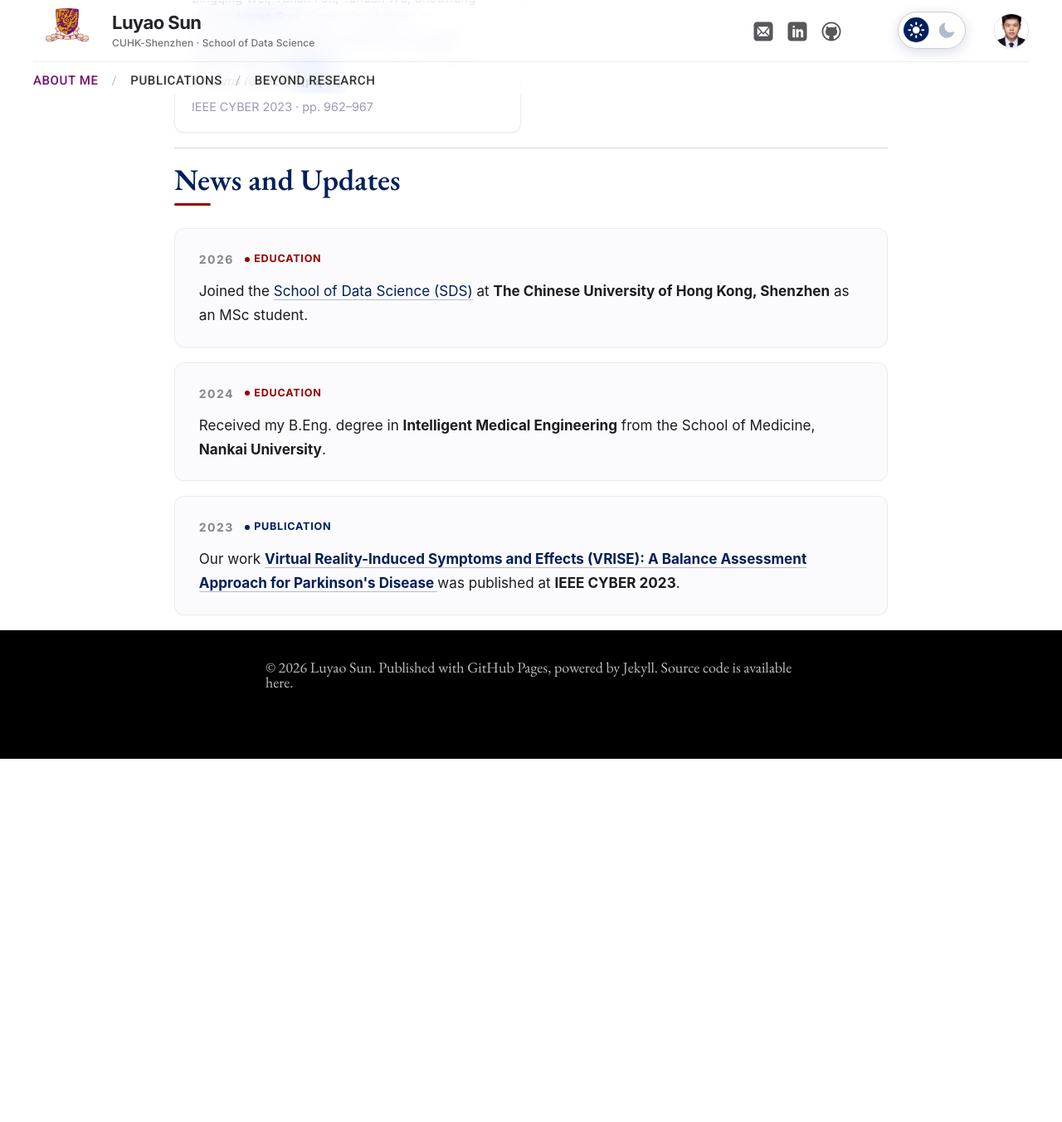
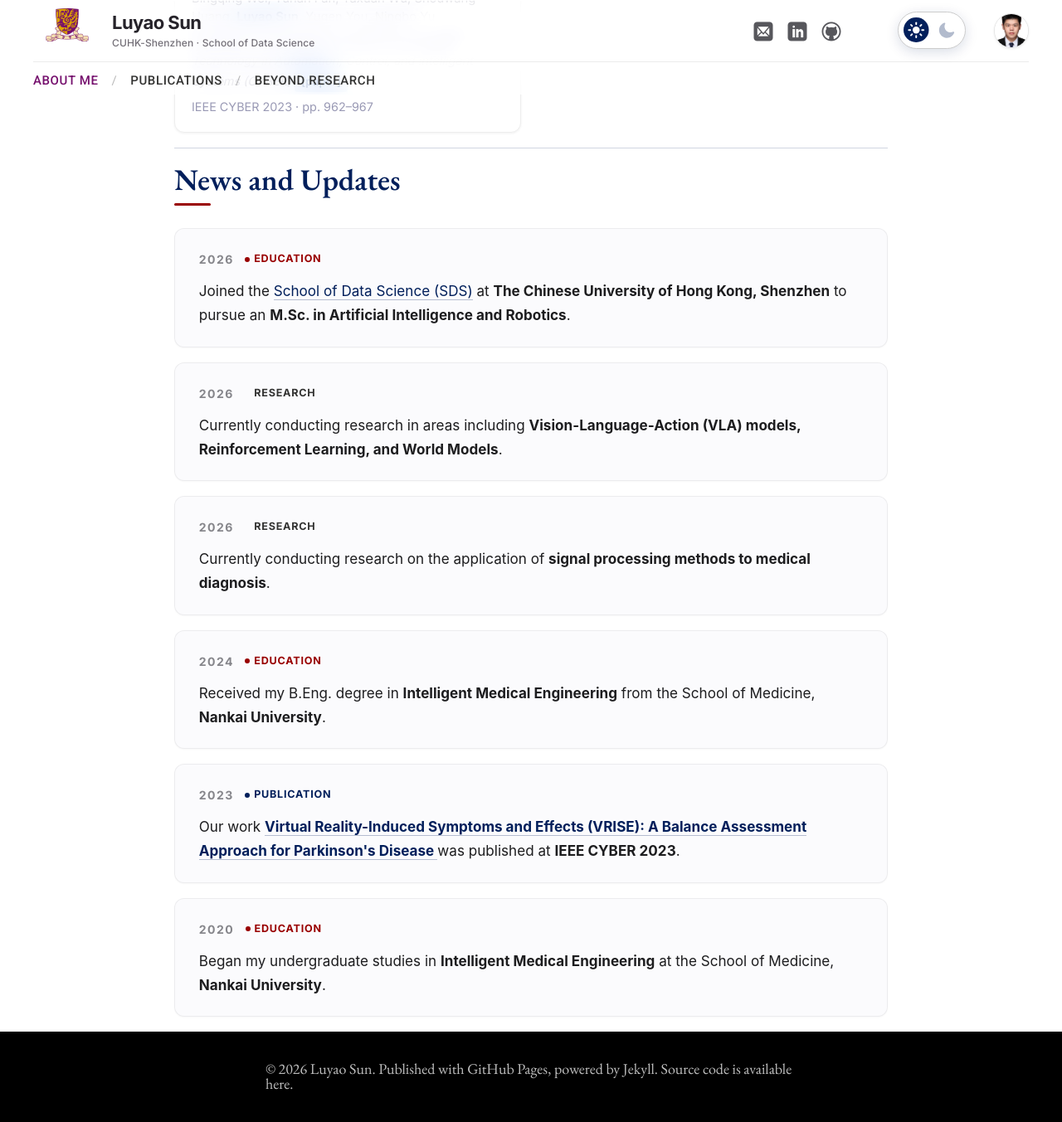
Before and after one commit to Luyao-Leo-Sun/Luyao-Leo-Sun.github.io, a Jekyll site: the page built from index.md, in a window 1280 px wide and 1400 px high, scrolled down 1891 px. Shown: the top 1353 px of the window at 83% size. Built offline with Jekyll 4.4.1, drawn with Linux system fonts in a browser that asks for light colours; nearby versions of some CDN libraries; a style sheet for code colours, icons or effects is not loaded; before the commit the page ends 2806 px from its top, so only the background shows below that.

Commit message:
Update personal information and research details

```diff
--- a/index.md
+++ b/index.md
@@ -260,7 +260,30 @@ If you are interested in my research or potential collaborations, feel free to r
       Joined the <a href="https://sds.cuhk.edu.cn/" target="_blank">
       School of Data Science (SDS)</a> at
       <strong>The Chinese University of Hong Kong, Shenzhen</strong>
-      as an MSc student.
+      to pursue an <strong>M.Sc. in Artificial Intelligence and Robotics</strong>.
+    </p>
+  </div>
+
+  <div class="news-card news-card--research">
+    <div class="news-meta">
+      <span class="news-date">2026</span>
+      <span class="news-tag news-tag--research">Research</span>
+    </div>
+    <p>
+      Currently conducting research in areas including
+      <strong>Vision-Language-Action (VLA) models, Reinforcement Learning,
+      and World Models</strong>.
+    </p>
+  </div>
+
+  <div class="news-card news-card--research">
+    <div class="news-meta">
+      <span class="news-date">2026</span>
+      <span class="news-tag news-tag--research">Research</span>
+    </div>
+    <p>
+      Currently conducting research on the application of
+      <strong>signal processing methods to medical diagnosis</strong>.
     </p>
   </div>
 
@@ -296,6 +319,19 @@ If you are interested in my research or potential collaborations, feel free to r
     </p>
   </div>
 
+  <div class="news-card news-card--milestone">
+    <div class="news-meta">
+      <span class="news-date">2020</span>
+      <span class="news-tag news-tag--milestone">Education</span>
+    </div>
+    <p>
+      Began my undergraduate studies in
+      <strong>Intelligent Medical Engineering</strong>
+      at the School of Medicine,
+      <strong>Nankai University</strong>.
+    </p>
+  </div>
+
 </div>
 
 <script>
```
